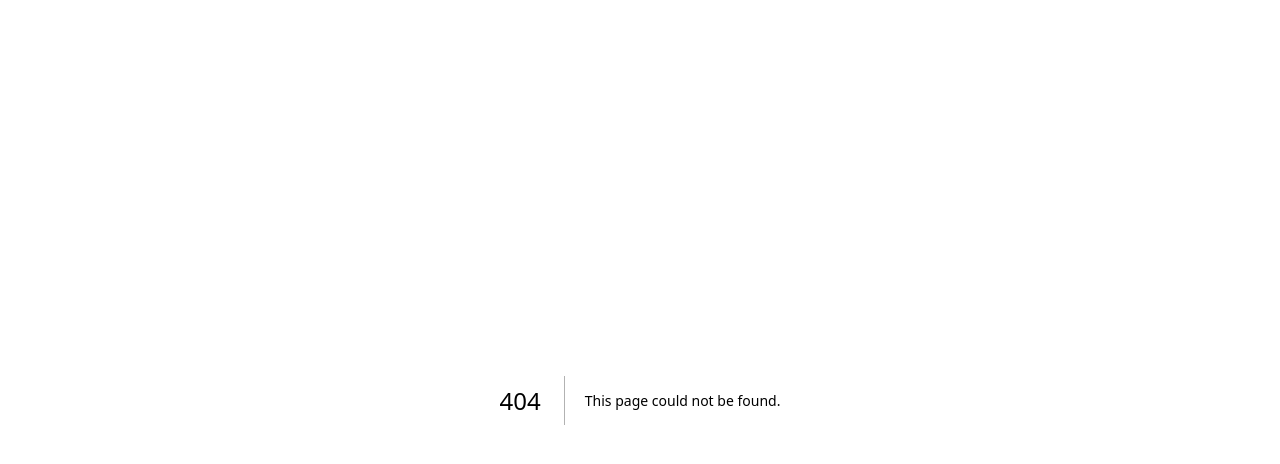
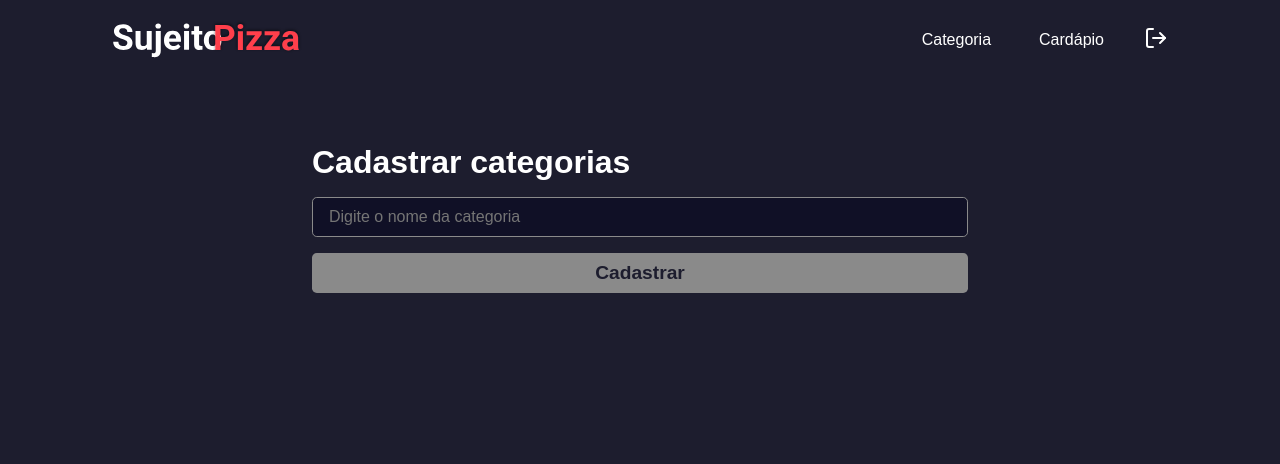
Before and after one commit to ArlissonC/pizzaria-client, a Next.js app: page /category in a window 1280 px wide. Before the commit this address had no page. Shown: the top 464 px of the page. Built offline with nearby package versions, Linux system fonts and the light colour scheme.

Commit message:
adding category

```diff
--- a/src/contexts/AuthContext.tsx
+++ b/src/contexts/AuthContext.tsx
@@ -1,4 +1,4 @@
-import { authService } from "@/services/auth/auth";
+import { authService } from "@/services/auth";
 import { SignUpRequest } from "@/services/auth/types";
 import Router from "next/router";
 import { destroyCookie, parseCookies, setCookie } from "nookies";
--- a/src/pages/auth/signin/index.tsx
+++ b/src/pages/auth/signin/index.tsx
@@ -6,7 +6,6 @@ import { Input } from "@/components/ui/Input";
 import Button from "@/components/ui/Button";
 import Link from "next/link";
 import { useAuth } from "@/contexts/AuthContext";
-import { useState } from "react";
 import useSignIn from "./useSignIn";
 import { canSSRGuest } from "@/utils/canSSRGuest";
 
--- /dev/null
+++ b/src/pages/category/index.tsx
@@ -0,0 +1,43 @@
+import Header from "@/components/Header";
+import React from "react";
+import styles from "./styles.module.scss";
+import useCategory from "./useCategory";
+import Head from "next/head";
+
+export default function Category() {
+  const { nameCategory, setNameCategory, handleRegisterCategory } =
+    useCategory();
+
+  return (
+    <>
+      <Head>
+        <title>Pizzaria - Criar categoria</title>
+      </Head>
+      <div>
+        <Header />
+
+        <main className={styles.container}>
+          <h1>Cadastrar categorias</h1>
+
+          <form className={styles.form} onSubmit={handleRegisterCategory}>
+            <input
+              type="text"
+              placeholder="Digite o nome da categoria"
+              className={styles.input}
+              value={nameCategory}
+              onChange={(e) => setNameCategory(e.target.value)}
+            />
+
+            <button
+              className={styles.buttonAdd}
+              type="submit"
+              disabled={nameCategory.length >= 2 ? false : true}
+            >
+              Cadastrar
+            </button>
+          </form>
+        </main>
+      </div>
+    </>
+  );
+}
--- /dev/null
+++ b/src/pages/category/styles.module.scss
@@ -0,0 +1,45 @@
+.container {
+  max-width: 720px;
+  margin: 4rem auto;
+  padding: 0 2rem;
+
+  display: flex;
+  justify-content: space-between;
+  flex-direction: column;
+}
+
+.container h1 {
+  color: var(--white);
+}
+
+.form {
+  display: flex;
+  flex-direction: column;
+  margin: 1rem 0;
+}
+
+.input {
+  background-color: var(--dark-900);
+  border: 0;
+  padding: 1rem;
+  height: 40px;
+  border-radius: 0.3rem;
+  color: var(--white);
+  border: 1px solid var(--gray-100);
+  margin-bottom: 1rem;
+}
+
+.buttonAdd {
+  height: 40px;
+  border: 0;
+  background-color: var(--green-900);
+  font-weight: bold;
+  font-size: 1.2rem;
+  border-radius: 0.3rem;
+  color: var(--dark-700);
+
+  &[disabled] {
+    cursor: not-allowed;
+    background-color: var(--gray-100);
+  }
+}
--- /dev/null
+++ b/src/pages/category/useCategory.ts
@@ -0,0 +1,15 @@
+import { categoryService } from "@/services/category";
+import { FormEvent, useState } from "react";
+const useCategory = () => {
+  const [nameCategory, setNameCategory] = useState("");
+
+  const handleRegisterCategory = (e: FormEvent) => {
+    e.preventDefault();
+
+    categoryService.createCategory({ name: nameCategory });
+  };
+
+  return { handleRegisterCategory, nameCategory, setNameCategory };
+};
+
+export default useCategory;
--- /dev/null
+++ b/src/services/category/index.ts
@@ -0,0 +1,28 @@
+import { AxiosError } from "axios";
+import { toast } from "react-toastify";
+import {
+  CreateCategoryRequest,
+  CreateCategoryResponse,
+} from "./category.types";
+import { httpClient } from "../httpClient";
+
+const createCategory = async (
+  param: CreateCategoryRequest,
+): Promise<CreateCategoryResponse | undefined> => {
+  try {
+    const res = await httpClient.post<CreateCategoryResponse>(
+      "category",
+      param,
+    );
+    const data: CreateCategoryResponse = res.data;
+    return data;
+  } catch (error) {
+    if (error instanceof AxiosError) {
+      toast.warning(error.response?.data.error);
+    }
+  }
+};
+
+export const categoryService = {
+  createCategory,
+};
```
Also changed, not shown: src/services/category/category.types.ts (added, +8 -0 lines), src/services/auth/index.ts (renamed from src/services/auth/auth.ts).
